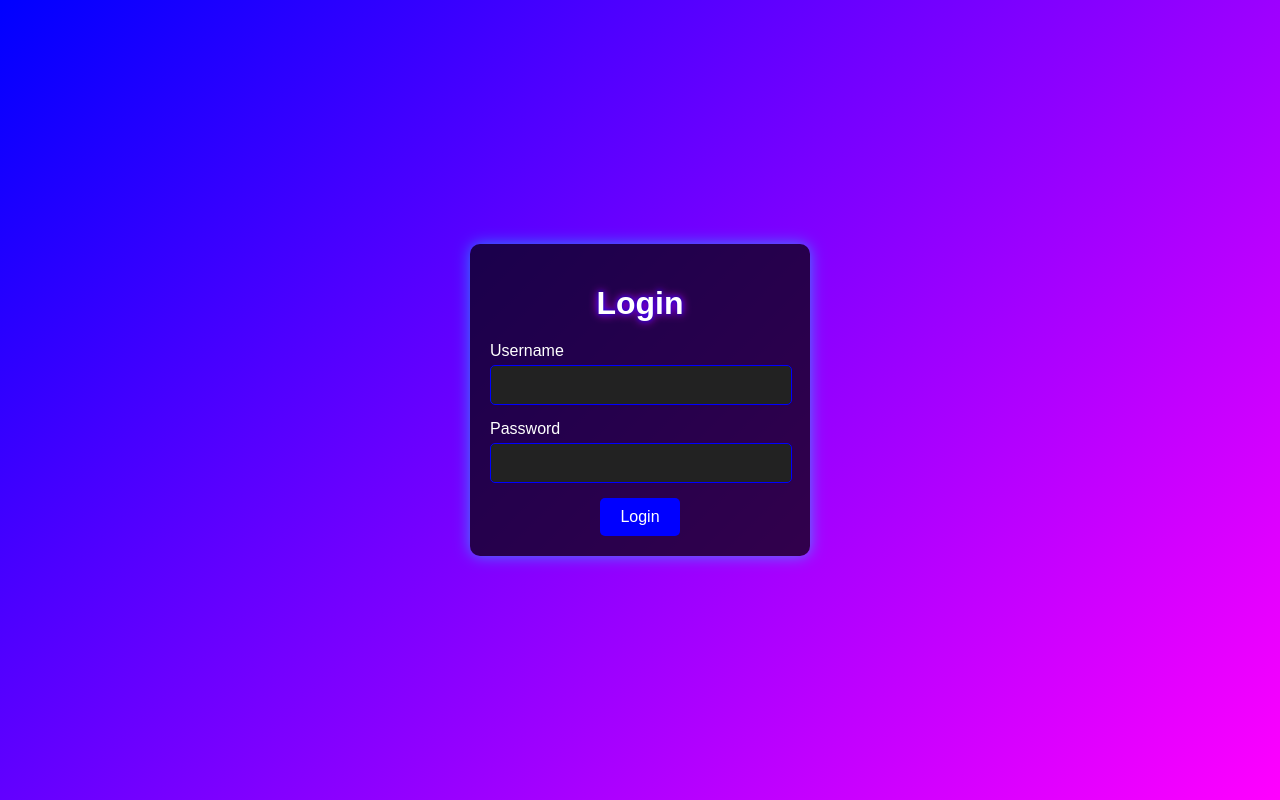
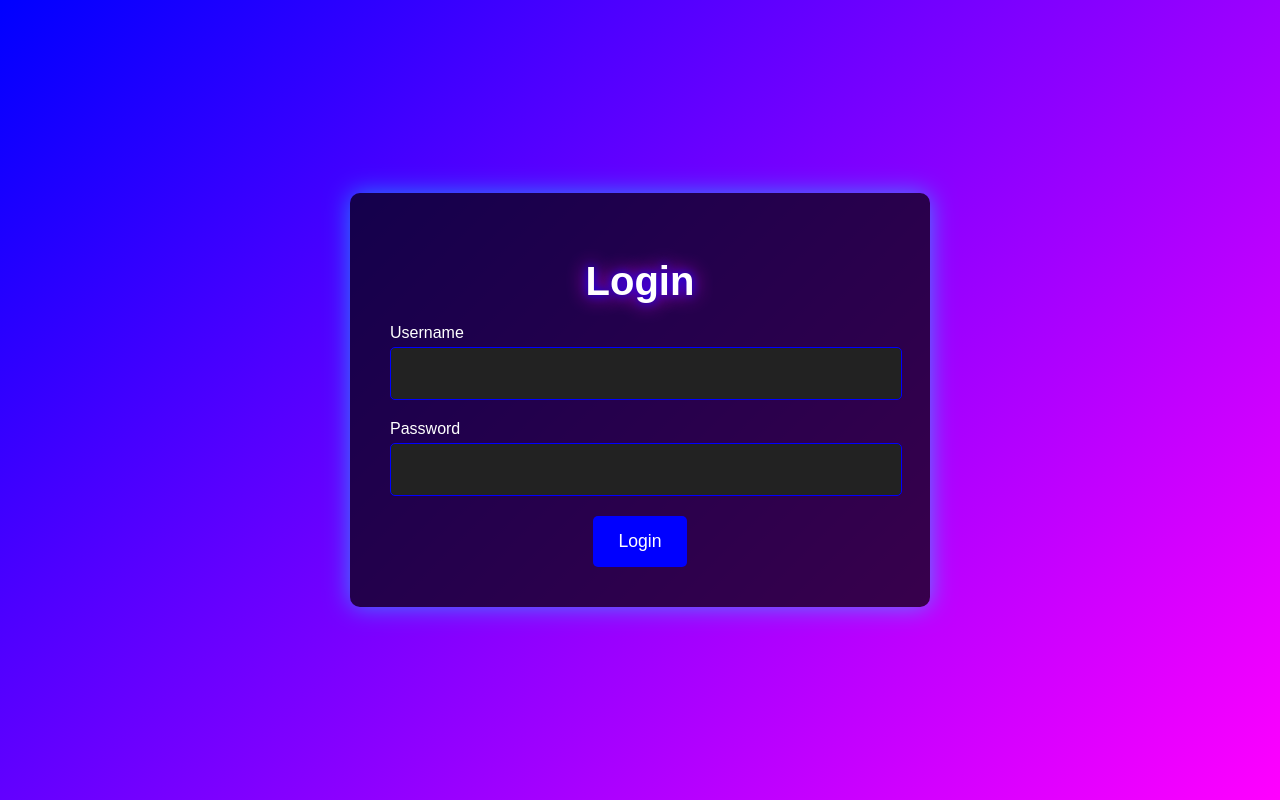
Before and after one commit to arfirizki0402/BetaKuisUph, a plain HTML site: page index.html in a window 1280 px wide. Drawn offline with Linux system fonts and the light colour scheme.

Commit message:
Update styles.css

```diff
--- a/styles.css
+++ b/styles.css
@@ -12,20 +12,21 @@ body {
 .login-container {
     background: rgba(0, 0, 0, 0.7);
     border-radius: 10px;
-    padding: 20px;
-    box-shadow: 0 0 15px rgba(0, 255, 255, 0.5);
-    width: 300px;
+    padding: 40px;
+    box-shadow: 0 0 25px rgba(0, 255, 255, 0.5);
+    width: 100%;
+    max-width: 500px;
     text-align: center;
 }
 
 h1 {
     margin-bottom: 20px;
-    font-size: 2em;
-    text-shadow: 0 0 5px #00f, 0 0 10px #ff00ff;
+    font-size: 2.5em;
+    text-shadow: 0 0 10px #00f, 0 0 20px #ff00ff;
 }
 
 .input-group {
-    margin-bottom: 15px;
+    margin-bottom: 20px;
     text-align: left;
 }
 
@@ -36,12 +37,12 @@ label {
 
 input {
     width: calc(100% - 20px);
-    padding: 10px;
+    padding: 15px;
     border: 1px solid #00f;
     border-radius: 5px;
     background: #222;
     color: #fff;
-    font-size: 1em;
+    font-size: 1.1em;
 }
 
 button {
@@ -49,8 +50,8 @@ button {
     border: none;
     border-radius: 5px;
     color: #fff;
-    padding: 10px 20px;
-    font-size: 1em;
+    padding: 15px 25px;
+    font-size: 1.1em;
     cursor: pointer;
     transition: background 0.3s ease;
 }
```
